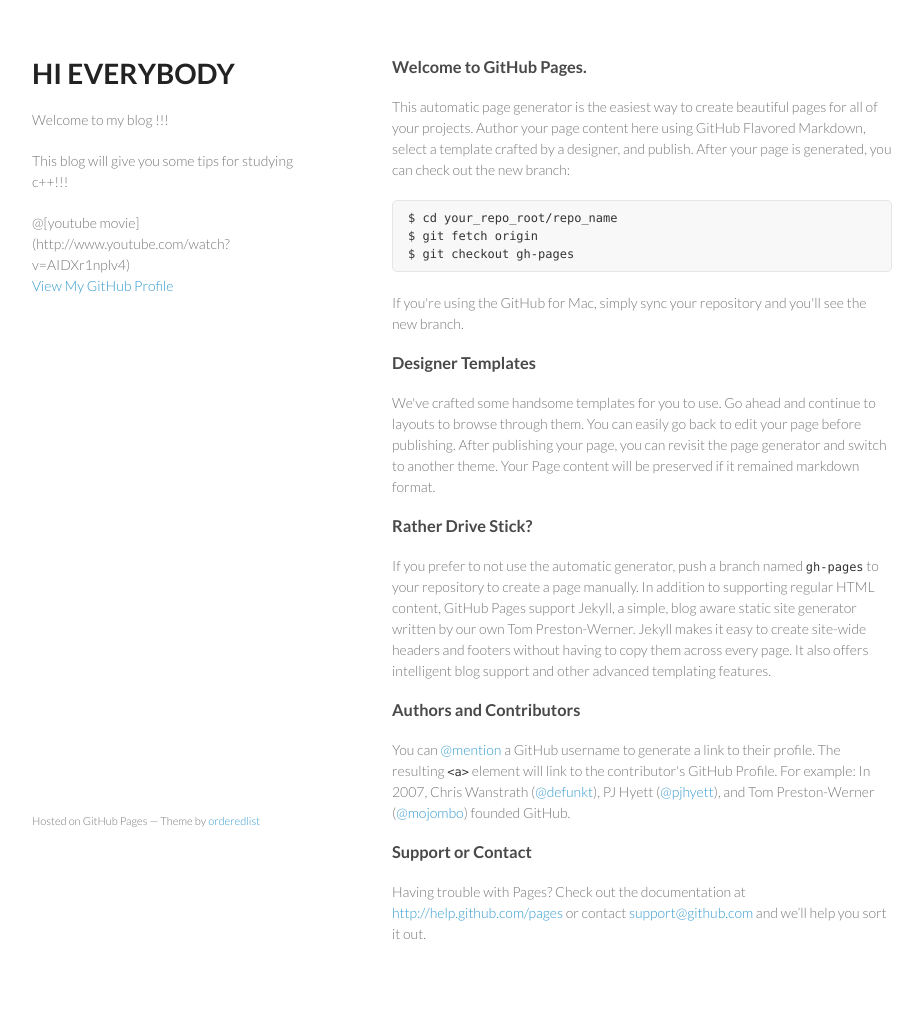
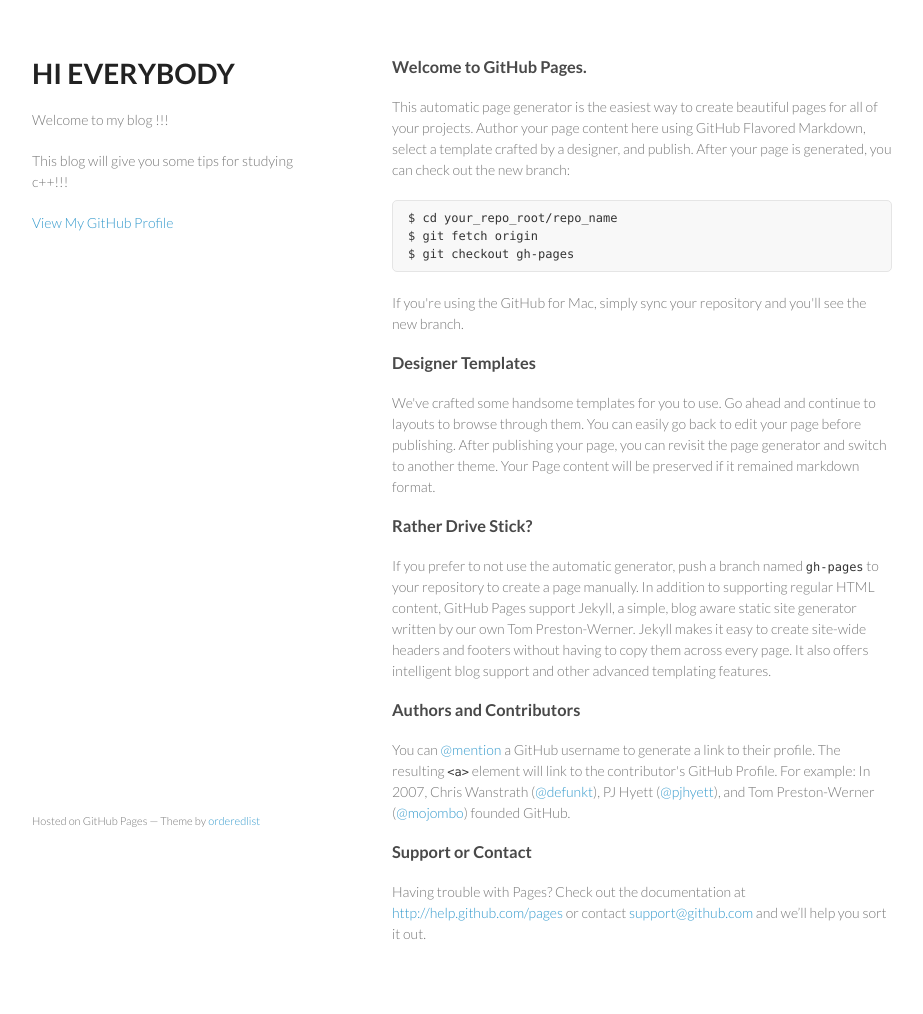
Before and after one commit to kkl24/kkl24.github.com, a Jekyll site: the page index.html, which Jekyll copies as it is, in a window 1280 px wide. Shown: the whole page, without its empty margins (178-1101 px from the left). Built offline with Jekyll 4.4.1, drawn with Linux system fonts in a browser that asks for light colours.

Commit message:
Update index.html
hi2

```diff
--- a/index.html
+++ b/index.html
@@ -18,7 +18,7 @@
         <h1>HI EVERYBODY</h1>
         <p>Welcome to my blog !!!</p>
         <p>This blog will give you some tips for studying c++!!!</p>
-        @[youtube movie](http://www.youtube.com/watch?v=AIDXr1nplv4)
+
 
 
         <p class="view"><a href="https://github.com/kkl24">View My GitHub Profile</a></p>
```
